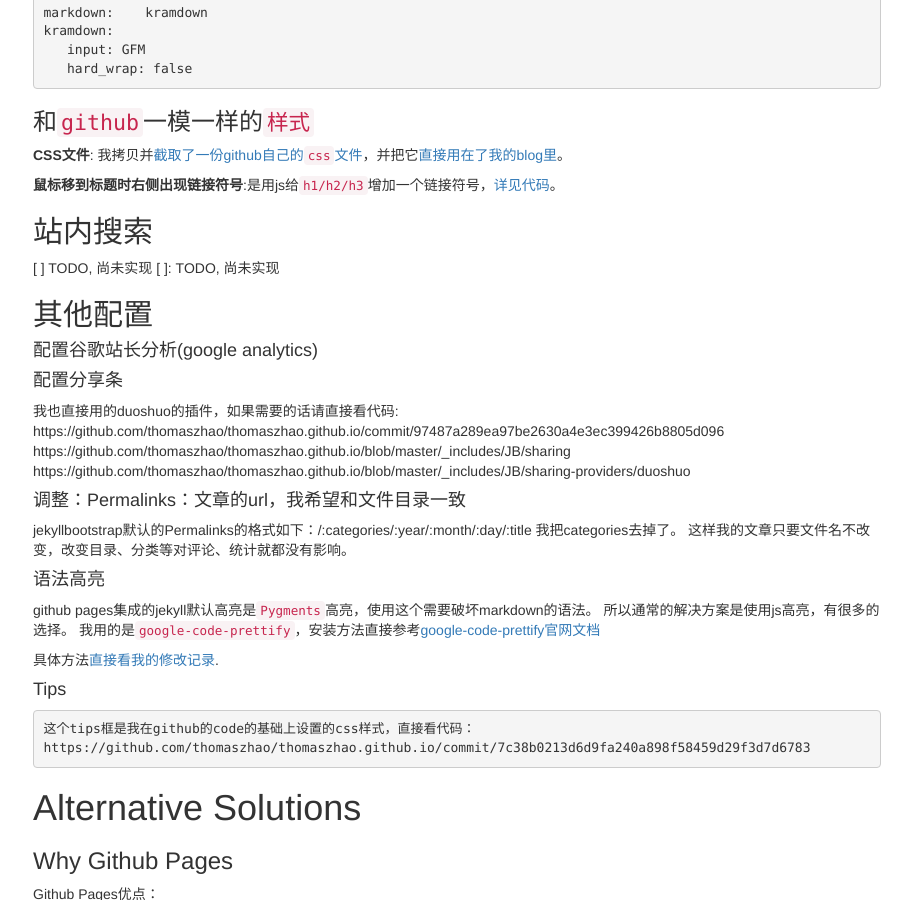
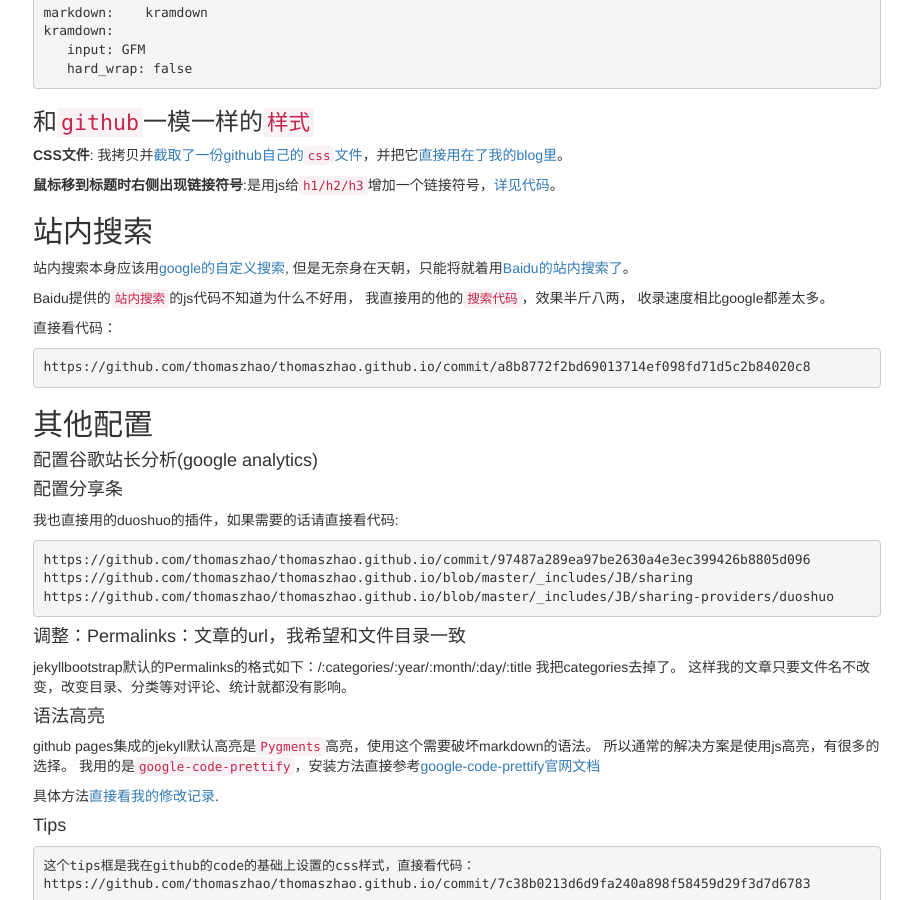
Before and after one commit to thomaszhao/thomaszhao.github.io, a Jekyll site: the page built from _posts/myblog/2015-01-08-how-do-i-build-this-jekyll-blog.md, in a window 1280 px wide and 900 px high, scrolled down 3752 px. Shown: the whole window, without its empty margins (37-949 px from the left). Built offline with Jekyll 4.4.1, drawn with Linux system fonts in a browser that asks for light colours; nearby versions of some CDN libraries; library files that are not in the unit come from our copies; comment, search, counter and statistics services are not loaded.

Commit message:
blog: myblog/2015-01-08-how-do-i-build-this-jekyll-blog.md, add Search in Site chapter

```diff
--- a/_posts/myblog/2015-01-08-how-do-i-build-this-jekyll-blog.md
+++ b/_posts/myblog/2015-01-08-how-do-i-build-this-jekyll-blog.md
@@ -248,9 +248,16 @@ kramdown:
 站内搜索
 ------------------------------------------------------------------------------
 
-[ ] TODO, 尚未实现
-[ ]: TODO, 尚未实现
+站内搜索本身应该用[google的自定义搜索](https://www.google.com/cse/all),
+但是无奈身在天朝，只能将就着用[Baidu的站内搜索了](http://zhanzhang.baidu.com/guide/index)。
 
+Baidu提供的[`站内搜索`](http://zhanzhang.baidu.com/guide/index)的js代码不知道为什么不好用，
+我直接用的他的[`搜索代码`](http://zhanzhang.baidu.com/tools/code)，效果半斤八两，
+收录速度相比google都差太多。
+
+直接看代码：
+
+    https://github.com/thomaszhao/thomaszhao.github.io/commit/a8b8772f2bd69013714ef098fd71d5c2b84020c8
 
 其他配置
 ------------------------------------------------------------------------------
@@ -260,6 +267,7 @@ kramdown:
 #### 配置分享条
 
 我也直接用的duoshuo的插件，如果需要的话请直接看代码:
+
     https://github.com/thomaszhao/thomaszhao.github.io/commit/97487a289ea97be2630a4e3ec399426b8805d096
     https://github.com/thomaszhao/thomaszhao.github.io/blob/master/_includes/JB/sharing
     https://github.com/thomaszhao/thomaszhao.github.io/blob/master/_includes/JB/sharing-providers/duoshuo
```
